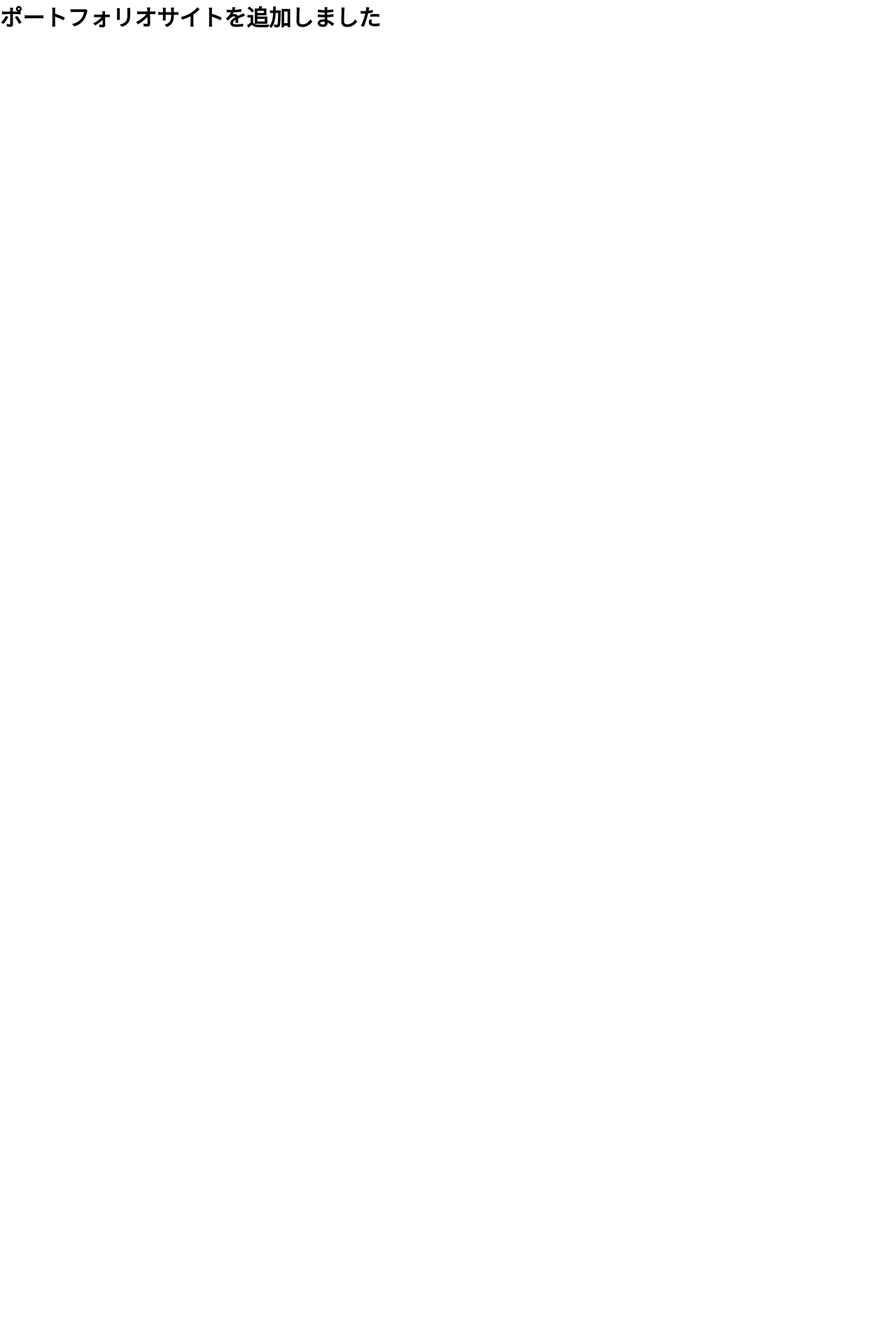
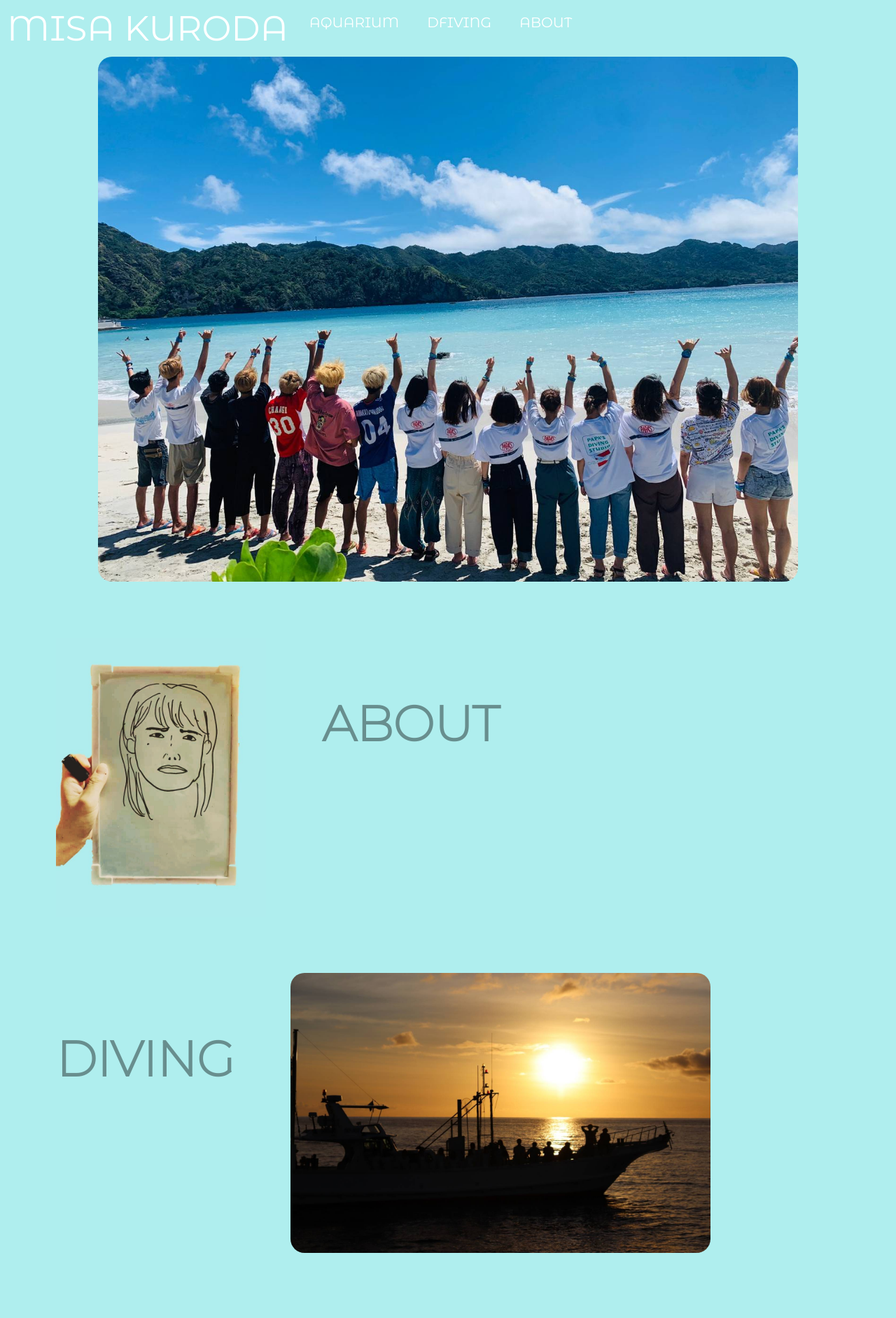
Before and after one commit to Misa1014/my-portfolio, a plain HTML site: page index.html in a window 1280 px wide. Shown: the top 1883 px of the page at 70% size. Before the commit the page ends 800 px from the top, so only its background shows below. Drawn offline with Linux system fonts and the light colour scheme; some packages are replaced by stand-ins of ours.

Commit message:
コミット

```diff
--- a/index.html
+++ b/index.html
@@ -6,10 +6,67 @@
     <meta name="viewport" content="width=device-width, initial-scale=1.0" />
     <link rel="stylesheet" href="https://unpkg.com/ress/dist/ress.min.css" />
     <link rel="stylesheet" href="style.css" />
+
+    <link rel="preconnect" href="https://fonts.googleapis.com" />
+    <link rel="preconnect" href="https://fonts.gstatic.com" crossorigin />
+    <link
+      href="https://fonts.googleapis.com/css2?family=Montserrat+Alternates&display=swap"
+      rel="stylesheet"
+    />
+
+    <link rel="preconnect" href="https://fonts.googleapis.com" />
+    <link rel="preconnect" href="https://fonts.gstatic.com" crossorigin />
+    <link
+      href="https://fonts.googleapis.com/css2?family=Montserrat:wght@200&display=swap"
+      rel="stylesheet"
+    />
+
     <title>My Portfolio</title>
   </head>
   <body>
-    <h1>ポートフォリオサイトを追加しました</h1>
+    <div class="header">
+      <div class="header-logo">MISA KURODA</div>
+      <div class="header-list">
+        <ul>
+          <li>ABOUT</li>
+          <li>DFIVING</li>
+          <li>AQUARIUM</li>
+        </ul>
+      </div>
+    </div>
+
+    <div class="top">
+      <img src="images/海辺.jpg" alt="" />
+    </div>
+
+    <div class="about">
+      <img src="images/私2.jpg" alt="私" class="watasi" />
+      <h2>ABOUT</h2>
+    </div>
+
+    <div class="diving">
+      <h2>DIVING</h2>
+      <img src="images/サンセット.jpg" alt="" />
+    </div>
+
+    <div class="aquarium">
+      <h2>AQUARIUM</h2>
+      <div class="fish">
+        <img src="images/クマノミ.jpg" alt="" />
+        <p>クマノミ</p>
+      </div>
+
+      <div class="fish">
+        <img src="images/カメ.jpg" alt="" />
+        <p>ウミガメ</p>
+      </div>
+
+      <div class="fish">
+        <img src="images/ハタタテハゼ.jpg" alt="" />
+        <p>ハタタテハゼ</p>
+      </div>
+    </div>
+
     <script src="main.js"></script>
   </body>
 </html>
--- a/style.css
+++ b/style.css
@@ -0,0 +1,68 @@
+body {
+  background-color: #afeeee;
+}
+.header {
+  display: flex;
+}
+.header-logo {
+  color: white;
+  font-family: "Montserrat Alternates", sans-serif;
+  padding: 10px;
+  font-size: 50px;
+  float: left;
+}
+
+li {
+  list-style-type: none;
+  font-family: "Montserrat Alternates", sans-serif;
+  padding: 20px;
+  font-size: 20px;
+  float: right;
+  color: white;
+}
+
+.top {
+  display: flex;
+  text-align: center;
+  justify-content: center;
+}
+.top img {
+  width: 1000px;
+  border-radius: 20px;
+}
+h2 {
+  font-family: "Montserrat", sans-serif;
+  font-size: 70px;
+  opacity: 0.4;
+  padding: 80px;
+}
+
+.about {
+  display: flex;
+  text-align: center;
+  padding: 80px;
+}
+
+.about img {
+  width: 300px;
+}
+
+.diving {
+  display: flex;
+}
+
+.diving img {
+  margin: left 30px;
+  width: 600px;
+  border-radius: 20px;
+}
+
+.fish {
+  float: left;
+}
+
+.aquarium img {
+  padding: 80px;
+  width: 700px;
+  float: left;
+}
```
Also changed, not shown: main.js (+2 -0 lines), images/1482565246799.png (added), images/minoh.jpg (added), images/カメ.jpg (added), images/クマノミ.jpg (added), images/サンセット.jpg (added), images/ハタタテハゼ.jpg (added), images/マンタ.jpg (added), images/海辺.jpg (added), images/私.jpg (added), images/私2.jpg (added), images/私３.jpg (added).
